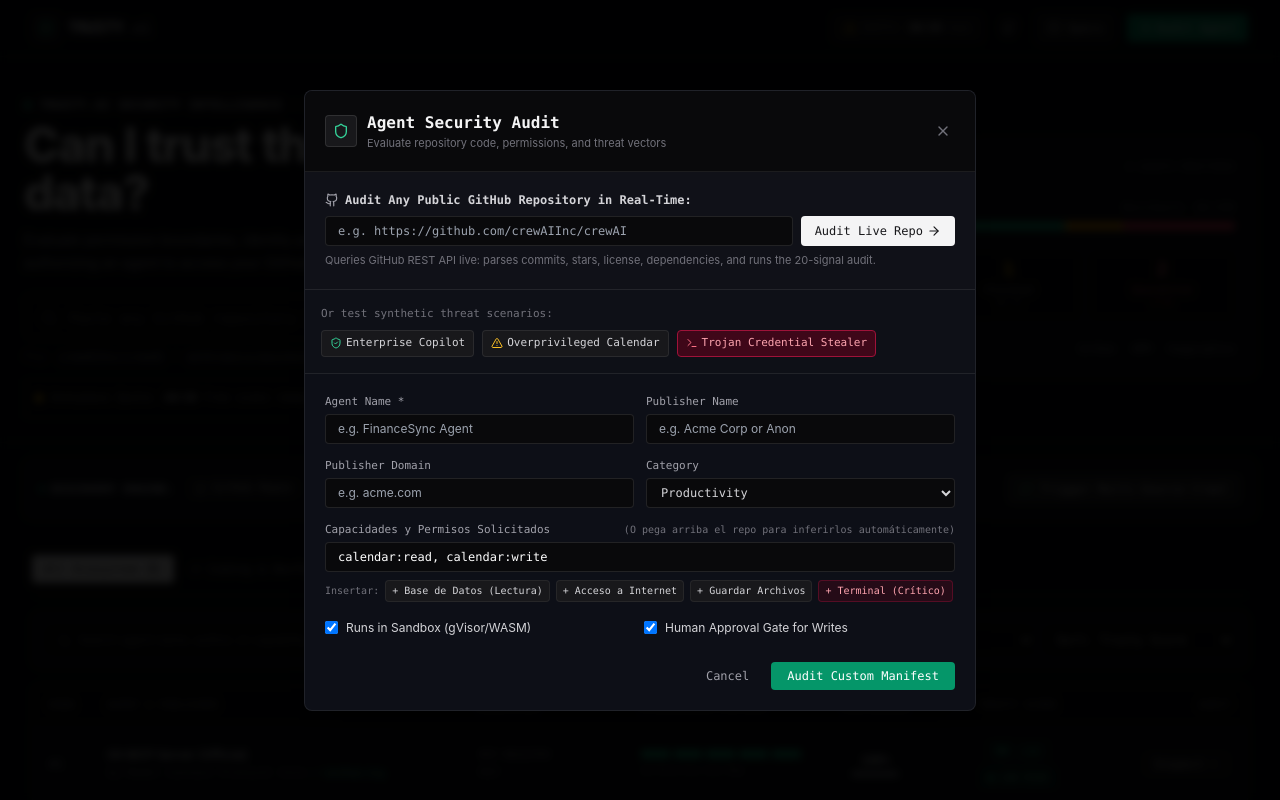
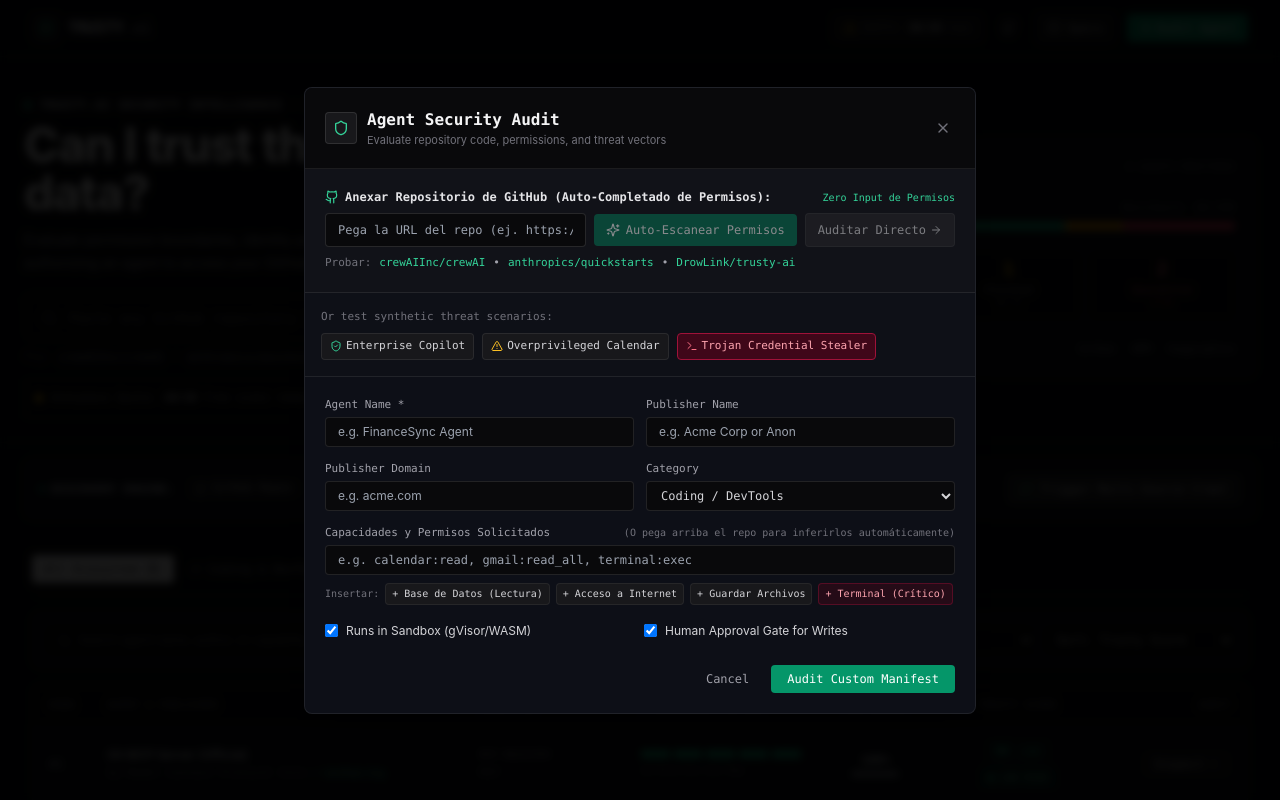
Before and after one commit to DrowLink/trusty-ai, a Next.js app: page / in a window 1280 px wide. Both pictures are taken after a click on the button "Audit Agent". Shown: the top 800 px of the page. Built offline with nearby package versions, Linux system fonts and the light colour scheme.

Commit message:
feat: autocomplete agent permissions and metadata from repo link with zero manual input

```diff
--- /dev/null
+++ b/src/app/api/scan-repo/route.ts
@@ -0,0 +1,82 @@
+import { NextRequest, NextResponse } from 'next/server';
+import { scanRepositoryPermissions } from '@/lib/scanner/permissionScanner';
+
+export const dynamic = 'force-dynamic';
+
+export async function POST(request: NextRequest) {
+  try {
+    const body = await request.json();
+    const { repositoryUrl } = body;
+
+    if (!repositoryUrl || !repositoryUrl.includes('github.com')) {
+      return NextResponse.json(
+        { success: false, error: 'Proporciona una URL válida de GitHub (ej. https://github.com/crewAIInc/crewAI)' },
+        { status: 400 }
+      );
+    }
+
+    const match = repositoryUrl.match(/github\.com\/([^\/]+)\/([^\/\?#]+)/);
+    if (!match) {
+      return NextResponse.json(
+        { success: false, error: 'Formato de repositorio inválido. Usa: https://github.com/owner/repo' },
+        { status: 400 }
+      );
+    }
+
+    const owner = match[1];
+    const repo = match[2];
+
+    const ghRes = await fetch(`https://api.github.com/repos/${owner}/${repo}`, {
+      headers: {
+        'User-Agent': 'TRUSTY-ai-Repo-Scanner/1.0',
+        'Accept': 'application/vnd.github.v3+json',
+      },
+    });
+
+    if (!ghRes.ok) {
+      return NextResponse.json(
+        { success: false, error: `No se pudo encontrar el repositorio en GitHub (${ghRes.statusText})` },
+        { status: 404 }
+      );
+    }
+
+    const ghData = await ghRes.json();
+    const name = ghData.name.replace(/[-_]/g, ' ').replace(/\b\w/g, (c: string) => c.toUpperCase());
+    const publisherName = ghData.owner.login;
+    const domain = ghData.homepage
+      ? (ghData.homepage.startsWith('http') ? new URL(ghData.homepage).hostname : ghData.homepage)
+      : `${ghData.owner.login}.github.io`;
+
+    // Run Automated Code & Manifest Permission Scanner
+    const scan = await scanRepositoryPermissions(
+      owner,
+      repo,
+      ghData.default_branch || 'main',
+      ghData.topics || [],
+      ghData.description || ''
+    );
+
+    const permissionsString = scan.permissions.map(p => p.scope).join(', ');
+
+    return NextResponse.json({
+      success: true,
+      name,
+      publisherName,
+      domain,
+      category: scan.category,
+      framework: scan.framework,
+      isSandboxed: scan.isSandboxed,
+      requiresHumanApproval: scan.requiresHumanApproval,
+      permissionsString,
+      permissions: scan.permissions,
+      detectedFeatures: scan.detectedFeatures,
+      stars: ghData.stargazers_count || 0,
+      description: ghData.description || '',
+    });
+  } catch (error: any) {
+    return NextResponse.json(
+      { success: false, error: error.message || 'Error al escanear repositorio' },
+      { status: 500 }
+    );
+  }
+}
--- a/src/components/EvaluateModal.tsx
+++ b/src/components/EvaluateModal.tsx
@@ -1,7 +1,7 @@
 'use client';
 
 import React, { useState } from 'react';
-import { X, ShieldCheck, AlertTriangle, Terminal, Github, ArrowRight, Shield } from 'lucide-react';
+import { X, ShieldCheck, AlertTriangle, Terminal, Github, ArrowRight, Shield, Sparkles, CheckCircle2, Loader2 } from 'lucide-react';
 import { AgentWithScore } from '@/lib/types';
 
 interface EvaluateModalProps {
@@ -21,17 +21,62 @@
   const [name, setName] = useState('');
   const [publisherName, setPublisherName] = useState('');
   const [domain, setDomain] = useState('');
-  const [category, setCategory] = useState('productivity');
-  const [permissions, setPermissions] = useState('calendar:read, calendar:write');
+  const [category, setCategory] = useState('coding');
+  const [permissions, setPermissions] = useState('');
   const [isSandboxed, setIsSandboxed] = useState(true);
   const [requiresHumanApproval, setRequiresHumanApproval] = useState(true);
   const [isEvaluating, setIsEvaluating] = useState(false);
+  const [isScanningRepo, setIsScanningRepo] = useState(false);
+  const [detectedFeatures, setDetectedFeatures] = useState<string[]>([]);
+  const [scanSuccessMsg, setScanSuccessMsg] = useState<string | null>(null);
   const [error, setError] = useState<string | null>(null);
 
   if (!isOpen) return null;
 
+  const handleAutoScanRepo = async (targetUrl?: string) => {
+    const url = targetUrl || githubUrl;
+    if (!url.trim() || !url.includes('github.com')) {
+      setError('Proporciona una URL válida de GitHub (ej. https://github.com/crewAIInc/crewAI)');
+      return;
+    }
+
+    setIsScanningRepo(true);
+    setError(null);
+    setScanSuccessMsg(null);
+
+    try {
+      const res = await fetch('/api/scan-repo', {
+        method: 'POST',
+        headers: { 'Content-Type': 'application/json' },
+        body: JSON.stringify({ repositoryUrl: url.trim() }),
+      });
+
+      const data = await res.json();
+      if (data.success) {
+        setName(data.name || '');
+        setPublisherName(data.publisherName || '');
+        setDomain(data.domain || '');
+        setCategory(data.category || 'coding');
+        setPermissions(data.permissionsString || '');
+        setIsSandboxed(data.isSandboxed ?? true);
+        setRequiresHumanApproval(data.requiresHumanApproval ?? true);
+        setDetectedFeatures(data.detectedFeatures || []);
+        setGithubUrl(url.trim());
+        setScanSuccessMsg(`Repositorio analizado (${data.name}). ${data.permissions.length} permisos autocompletados desde el código fuente.`);
+      } else {
+        setError(data.error || 'No se pudo escanear el repositorio.');
+      }
+    } catch (err: any) {
+      setError(err.message || 'Error de conexión al escanear repositorio.');
+    } finally {
+      setIsScanningRepo(false);
+    }
+  };
+
   const loadPreset = (presetType: 'safe' | 'overprivileged' | 'trojan') => {
     setGithubUrl('');
+    setDetectedFeatures([]);
+    setScanSuccessMsg(null);
     if (presetType === 'safe') {
       setName('Enterprise SQL Copilot');
       setPublisherName('Anthropic Verified MCP');
@@ -159,32 +204,113 @@
           </button>
         </div>
 
-        {/* Section 1: Real GitHub Audit */}
-        <div className="p-4 sm:p-5 border-b border-white/[0.08] bg-zinc-900/30">
-          <div className="flex items-center space-x-1.5 text-xs font-mono text-zinc-300 font-semibold mb-2">
-            <Github className="w-3.5 h-3.5 text-zinc-400" />
-            <span>Audit Any Public GitHub Repository in Real-Time:</span>
+        {/* Section 1: Real GitHub Audit & Auto-Permission Inference */}
+        <div className="p-4 sm:p-5 border-b border-white/[0.08] bg-zinc-900/40">
+          <div className="flex items-center justify-between mb-2">
+            <div className="flex items-center space-x-1.5 text-xs font-mono text-zinc-200 font-semibold">
+              <Github className="w-3.5 h-3.5 text-emerald-400" />
+              <span>Anexar Repositorio de GitHub (Auto-Completado de Permisos):</span>
+            </div>
+            <span className="text-[10px] font-mono text-emerald-400 hidden sm:inline">
+              Zero Input de Permisos
+            </span>
           </div>
-          <form onSubmit={handleLiveGitHubAudit} className="flex gap-2">
+
+          <div className="flex flex-col sm:flex-row gap-2">
             <input
               type="url"
               value={githubUrl}
               onChange={e => setGithubUrl(e.target.value)}
-              placeholder="e.g. https://github.com/crewAIInc/crewAI"
-              className="flex-1 px-3 py-1.5 bg-zinc-950 border border-white/[0.1] rounded text-xs text-white focus:outline-none focus:border-zinc-500 font-mono"
+              placeholder="Pega la URL del repo (ej. https://github.com/crewAIInc/crewAI)..."
+              className="flex-1 px-3 py-2 bg-zinc-950 border border-white/[0.12] focus:border-emerald-500 rounded text-xs text-white focus:outline-none font-mono"
             />
+            <div className="flex items-center gap-2 flex-shrink-0">
+              <button
+                type="button"
+                onClick={() => handleAutoScanRepo()}
+                disabled={isScanningRepo || !githubUrl.trim()}
+                className="px-3 py-2 bg-emerald-700 hover:bg-emerald-600 active:bg-emerald-800 text-white font-mono font-medium rounded text-xs transition flex items-center space-x-1.5 disabled:opacity-50"
+              >
+                {isScanningRepo ? (
+                  <>
+                    <Loader2 className="w-3.5 h-3.5 animate-spin" />
+                    <span>Escaneando...</span>
+                  </>
+                ) : (
+                  <>
+                    <Sparkles className="w-3.5 h-3.5" />
+                    <span>Auto-Escanear Permisos</span>
+                  </>
+                )}
+              </button>
+
+              <button
+                type="button"
+                onClick={handleLiveGitHubAudit}
+                disabled={isEvaluating || !githubUrl.trim()}
+                className="px-3 py-2 bg-zinc-800 hover:bg-zinc-700 text-zinc-200 font-mono font-medium rounded text-xs transition flex items-center space-x-1 disabled:opacity-50 border border-white/[0.08]"
+              >
+                <span>{isEvaluating ? 'Auditando...' : 'Auditar Directo'}</span>
+                <ArrowRight className="w-3 h-3" />
+              </button>
+            </div>
+          </div>
+
+          {/* Quick Try Links */}
+          <div className="flex flex-wrap items-center gap-2 mt-2 text-[11px] text-zinc-400 font-mono">
+            <span className="text-zinc-500">Probar:</span>
             <button
-              type="submit"
-              disabled={isEvaluating}
-              className="px-3.5 py-1.5 bg-zinc-100 hover:bg-white text-zinc-900 font-mono font-medium rounded text-xs transition flex items-center space-x-1 disabled:opacity-50 flex-shrink-0"
+              type="button"
+              onClick={() => {
+                setGithubUrl('https://github.com/crewAIInc/crewAI');
+                handleAutoScanRepo('https://github.com/crewAIInc/crewAI');
+              }}
+              className="text-emerald-400 hover:underline"
             >
-              <span>{isEvaluating ? 'Auditing...' : 'Audit Live Repo'}</span>
-              <ArrowRight className="w-3.5 h-3.5" />
+              crewAIInc/crewAI
             </button>
-          </form>
-          <p className="text-[11px] text-zinc-500 mt-1.5 font-sans">
-            Queries GitHub REST API live: parses commits, stars, license, dependencies, and runs the 20-signal audit.
-          </p>
+            <span>•</span>
+            <button
+              type="button"
+              onClick={() => {
+                setGithubUrl('https://github.com/anthropics/anthropic-quickstarts');
+                handleAutoScanRepo('https://github.com/anthropics/anthropic-quickstarts');
+              }}
+              className="text-emerald-400 hover:underline"
+            >
+              anthropics/quickstarts
+            </button>
+            <span>•</span>
+            <button
+              type="button"
+              onClick={() => {
+                setGithubUrl('https://github.com/DrowLink/trusty-ai');
+                handleAutoScanRepo('https://github.com/DrowLink/trusty-ai');
+              }}
+              className="text-emerald-400 hover:underline"
+            >
+              DrowLink/trusty-ai
+            </button>
+          </div>
+
+          {/* Scan Success & Auto-Detected Features Pills */}
+          {scanSuccessMsg && (
+            <div className="mt-3 p-3 rounded bg-emerald-950/40 border border-emerald-800/60 text-emerald-300 text-xs font-mono space-y-1.5">
+              <div className="flex items-center space-x-1.5 font-semibold text-white">
+                <CheckCircle2 className="w-4 h-4 text-emerald-400 flex-shrink-0" />
+                <span>{scanSuccessMsg}</span>
+              </div>
+              {detectedFeatures.length > 0 && (
+                <div className="flex flex-wrap gap-1.5 pt-1">
+                  {detectedFeatures.map((feat, i) => (
+                    <span key={i} className="px-2 py-0.5 rounded bg-zinc-900 border border-emerald-700/50 text-[10px] text-emerald-300">
+                      {feat}
+                    </span>
+                  ))}
+                </div>
+              )}
+            </div>
+          )}
         </div>
 
         {/* Section 2: Scenarios */}
```
